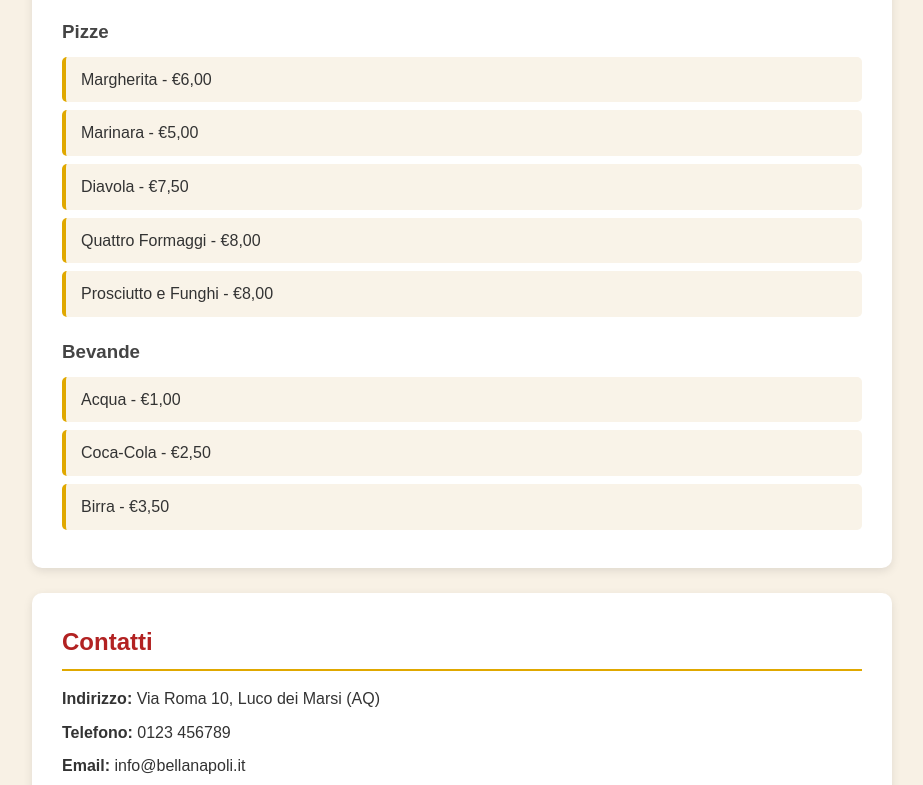
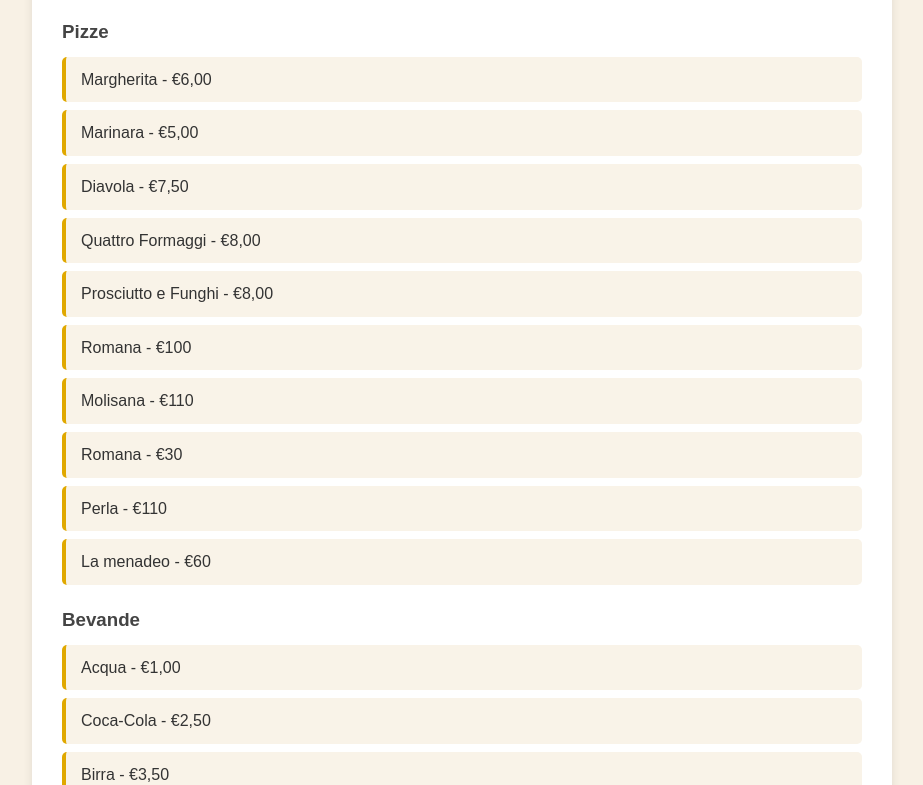
Before and after one commit to antoniodoganieri-star/pizzeria-vesuvio, a plain HTML site: page index.html in a window 1280 px wide. Shown: the part 497-1282 px from the top of the page, without its empty margins (178-1101 px from the left). Drawn offline with Linux system fonts and the light colour scheme.

Commit message:
seconda modificaseconda modifica

```diff
--- a/index.html
+++ b/index.html
@@ -34,6 +34,11 @@
                     <li>Diavola - €7,50</li>
                     <li>Quattro Formaggi - €8,00</li>
                     <li>Prosciutto e Funghi - €8,00</li>
+                    <li>Romana - €100</li>
+                    <li>Molisana - €110</li>
+                    <li>Romana - €30</li>
+                    <li>Perla - €110</li>
+                    <li>La menadeo - €60</li>
                 </ul>
 
                 <h3>Bevande</h3>
```
